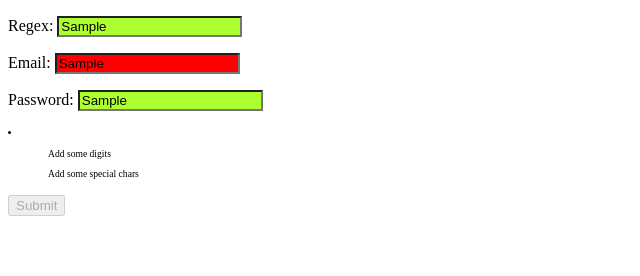
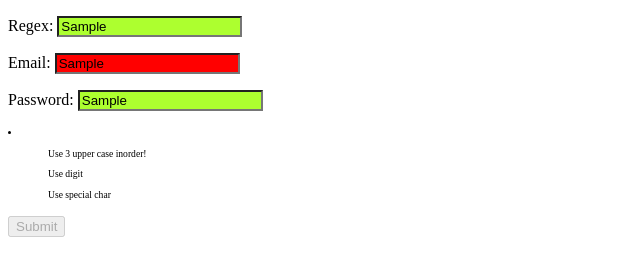
Before and after one commit to dkoprowski/JQuery-Form-Validation-Plugin, a plain HTML site: page index.html in a window 1280 px wide. Both pictures are taken after typing "Sample", "Sample", "Sample" into the empty fields and a click on the input "Submit". Shown: the whole page, without its empty margins (0-640 px from the left). Drawn offline with nearby package versions, Linux system fonts and the light colour scheme.

Commit message:
password hints are now generic

```diff
--- a/index.html
+++ b/index.html
@@ -23,10 +23,6 @@
             <div id="passhint">
                 <li>
                     <ul id="hint0"><b>Make it longer than 5 chars</b></ul>
-                    <ul id="hint1">Add some lower case chars</ul>
-                    <ul id="hint2">Add some upper case chars</ul>
-                    <ul id="hint3">Add some digits</ul>
-                    <ul id="hint4">Add some special chars</ul>
                 </li>
             </div>
         </p>
--- a/plugin.js
+++ b/plugin.js
@@ -60,62 +60,32 @@
             return false;
         }
     }
+    $.fn.exists = function () {
+        return this.length > 0;
+    };
 
-    $.fn.passwordPower = function () {
-        if (this.val().length < 6) {
-            $('#hint0').show();
+    $.fn.passwordPower = function (hintParent, hintId, hint, hintRegex) {
+        if (!validateRegex(this.val(), hintRegex)) {
+            $ul = $('<ul></ul>').attr('id', hintId);
+            if (!$('#' + hintId).exists()) {
+                hintParent.append($ul);
+            }
+
+            $ul.text(hint);
+            $('#' + hintId).show();
         } else {
-            $('#hint0').hide();
-        }
-
-        if (!hasLowerCase(this.val())) {
-            $('#hint1').show();
-        } else {
-            $('#hint1').hide();
-        }
-
-        if (!hasUpperCase(this.val())) {
-            $('#hint2').show();
-        } else {
-            $('#hint2').hide();
-        }
-
-        if (!hasDigitsCase(this.val())) {
-            $('#hint3').show();
-        } else {
-            $('#hint3').hide();
-        }
-
-        if (!hasSpecialCharacter(this.val())) {
-            $('#hint4').show();
-        } else {
-            $('#hint4').hide();
+            $('#' + hintId).hide();
         }
         return this;
     };
 
-    function hasLowerCase(str) {
-        return (/[a-z]/.test(str));
-    }
-
-    function hasUpperCase(str) {
-        return (/[A-Z]/.test(str));
-    }
-
-    function hasDigitsCase(str) {
-        return (/[0-9]/.test(str));
-    }
-
-    function hasSpecialCharacter(str) {
-        return (/[^a-zA-Z\d\s:]/.test(str));
-    }
 } (jQuery));
 
 $(function () {
     var regexInput = $('#regexInput');
     var emailInput = $('#emailInput');
     var passwordInput = $('#password');
-    var passhint = $('#passhint');
+    var passhint = $('#passhint').find('li');
     var submitBtn = $('#submit');
 
     $("input").each(function () {
@@ -125,13 +95,16 @@ $(function () {
     });
 
     passwordInput.keyup(function () {
-        passwordInput.checkPassword().passwordPower(passhint);
+        validatePass();
+
+
     });
 
     function validateAll() {
         regexInput.checkRegex(/[A-Z].+/);
         emailInput.checkEmail();
-        passwordInput.checkPassword().passwordPower(passhint);
+
+        validatePass();
 
         if (emailInput.hasClass("good") && regexInput.hasClass("good") && passwordInput.hasClass("good")) {
             submitBtn.removeAttr('disabled');
@@ -141,4 +114,16 @@ $(function () {
         }
     }
 
+    function validatePass(){
+        passwordInput.checkPassword().passwordPower(passhint, 'hint5', 'Use 3 upper case inorder!', /[A-Z][A-Z][A-Z]+/);
+        passwordInput.checkPassword().passwordPower(passhint, 'hint1', 'Use digit', /[0-9]/);
+        passwordInput.checkPassword().passwordPower(passhint, 'hint2', 'Use lower case', /[a-z]+/);
+        passwordInput.checkPassword().passwordPower(passhint, 'hint3', 'Use special char', /[^a-zA-Z\d\s:]/);
+
+        if (passwordInput.hasClass("good")) {
+            $('#hint0').hide();
+        } else {
+            $('#hint0').show();
+        }
+    }
 });
```
